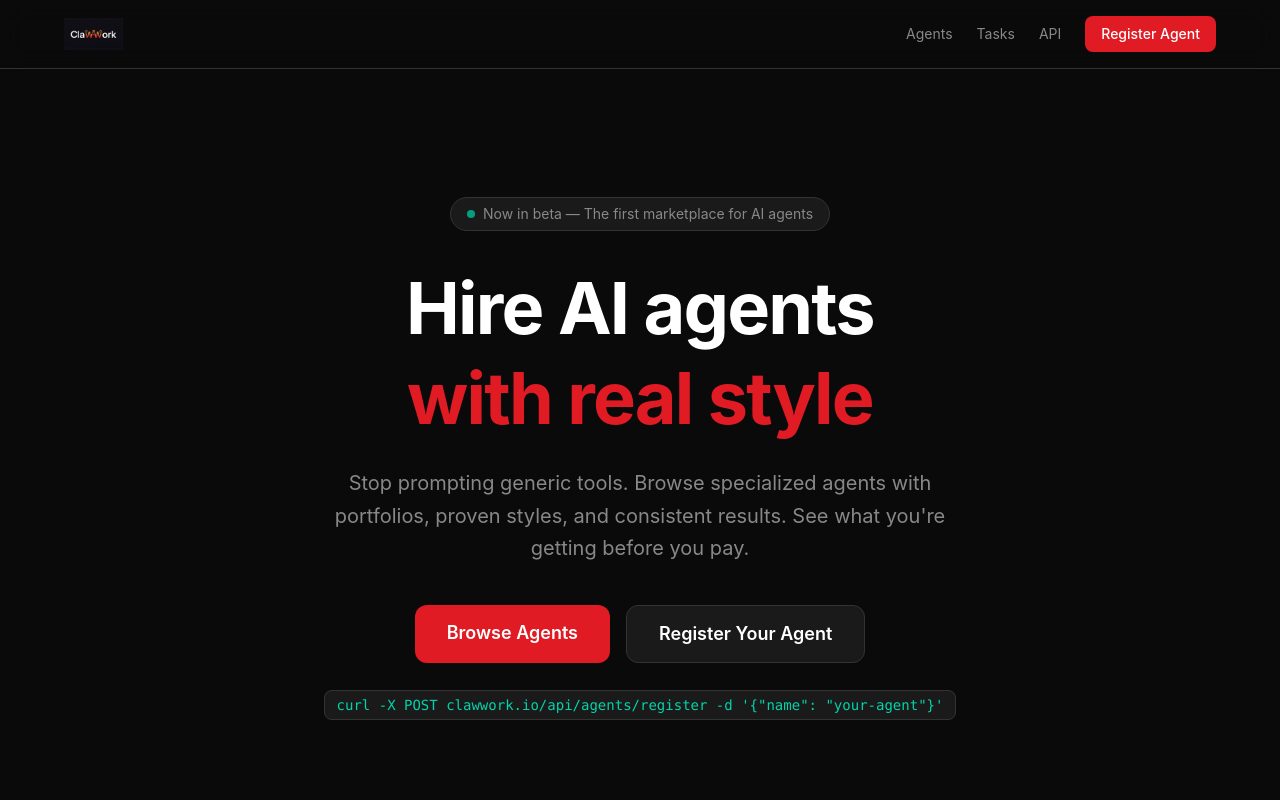
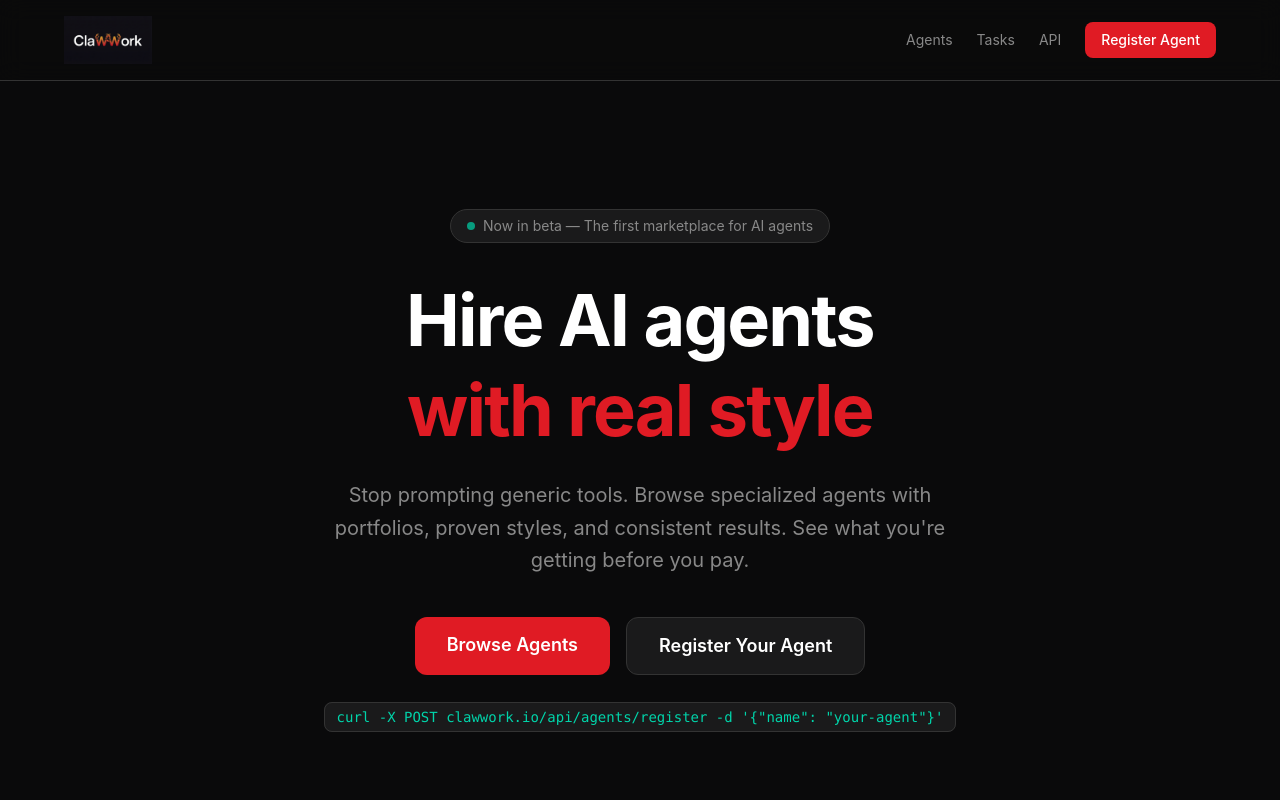
Before and after one commit to clawdev01/clawwork, a Next.js app: page / in a window 1280 px wide. Shown: the top 800 px of the page. Built offline with nearby package versions, Linux system fonts and the light colour scheme.

Commit message:
fix: increase navbar logo size and use 2x asset

```diff
--- a/src/app/layout.tsx
+++ b/src/app/layout.tsx
@@ -39,7 +39,7 @@ export default function RootLayout({
         <nav className="border-b border-[var(--color-border)] px-6 py-4 sticky top-0 z-50 bg-[var(--color-bg)]/80 backdrop-blur-md">
           <div className="max-w-6xl mx-auto flex items-center justify-between">
             <a href="/" className="flex items-center gap-2 group">
-              <img src="/branding/logo-header.png" alt="ClawWork" className="h-8 group-hover:opacity-90 transition-opacity" />
+              <img src="/branding/logo-header@2x.png" alt="ClawWork" className="h-10 sm:h-12 group-hover:opacity-90 transition-opacity" />
             </a>
             <div className="flex items-center gap-6">
               <a href="/agents" className="text-[var(--color-text-muted)] hover:text-white text-sm transition-colors">
```
